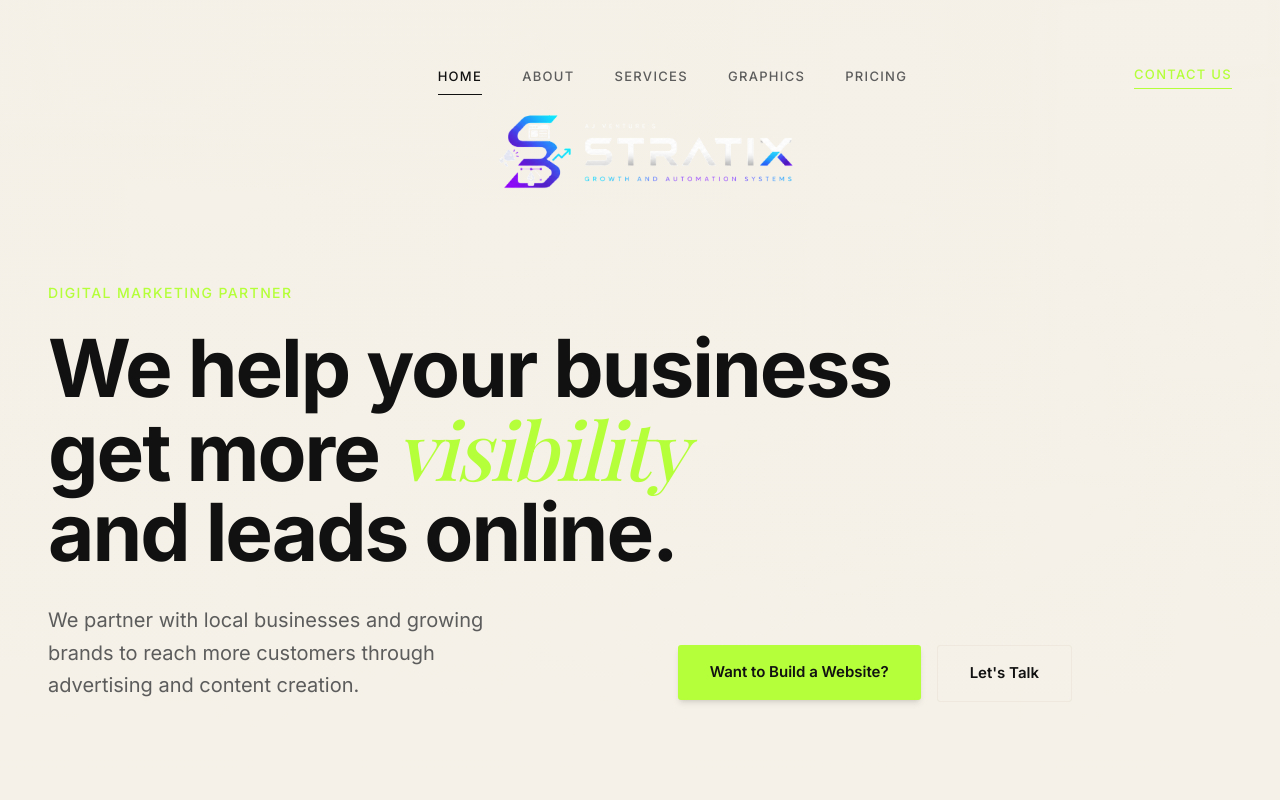
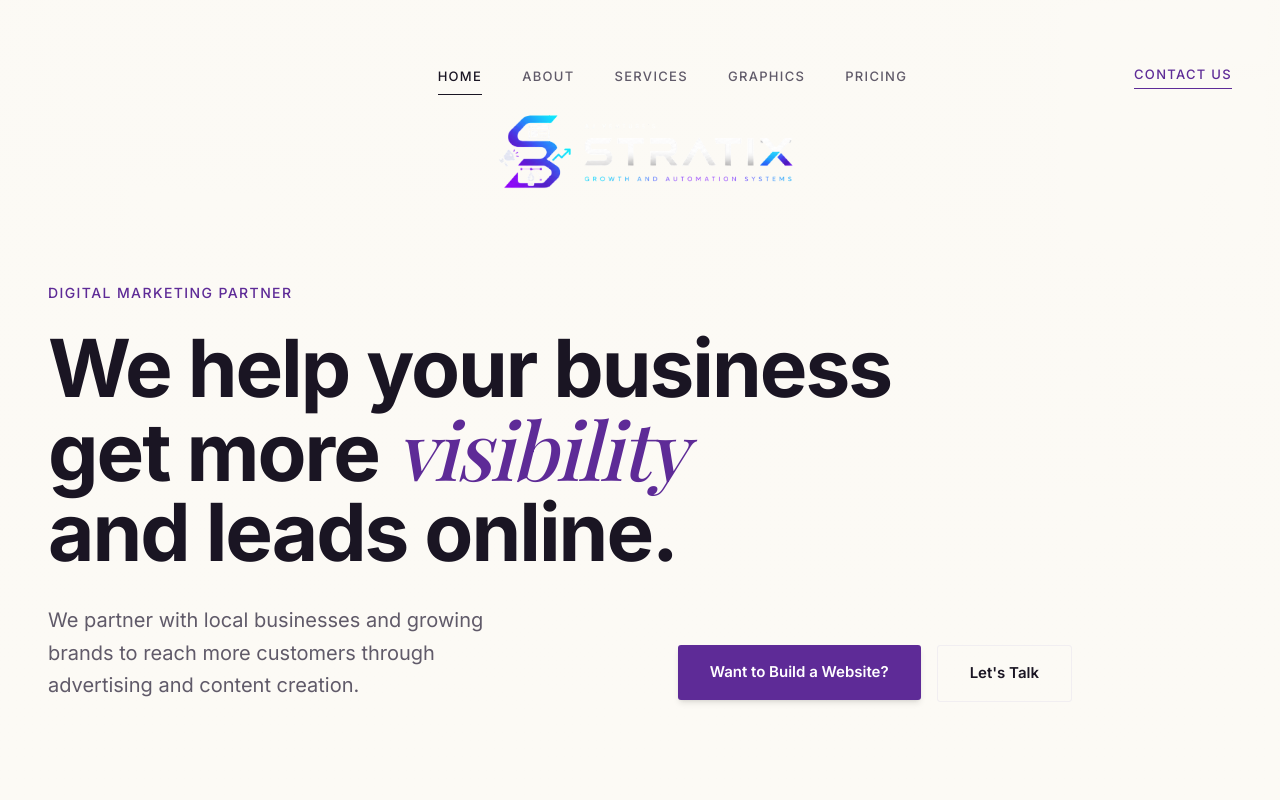
Before and after one commit to rajghorpade28/stratix, a Next.js app: page / in a window 1280 px wide. Shown: the top 800 px of the page. Built offline with nearby package versions, Linux system fonts and the light colour scheme; a web font is replaced by a local one.

Commit message:
style: refine theme to premium purple brand experience

```diff
--- a/src/app/globals.css
+++ b/src/app/globals.css
@@ -34,41 +34,43 @@
 }
 
 :root {
-  /* Premium Light Theme / Editorial Aesthetic */
+  /* Premium Purple-Themed Brand Experience */
 
-  /* Background: #F5F1E8 */
-  --background: #F5F1E8;
-  /* Foreground: #111111 */
-  --foreground: #111111;
+  /* Primary Background: Warm Ivory / Soft Cream */
+  --background: #FCFAF5;
+  /* Foreground: Very Dark Charcoal */
+  --foreground: #1A1523;
 
-  /* Cards: #FFFFFF */
+  /* Cards: White */
   --card: #FFFFFF;
-  --card-foreground: #111111;
+  --card-foreground: #1A1523;
 
   --popover: #FFFFFF;
-  --popover-foreground: #111111;
+  --popover-foreground: #1A1523;
 
-  /* Primary: Neon Lime #B4FF39 */
-  --primary: #B4FF39;
-  --primary-foreground: #111111;
+  /* Primary: Deep Royal Purple */
+  --primary: #5E2B97;
+  --primary-hover: #7645B8;
+  /* White text on deep purple buttons */
+  --primary-foreground: #FFFFFF;
 
   /* Secondary Buttons: White background */
   --secondary: #FFFFFF;
-  --secondary-foreground: #111111;
+  --secondary-foreground: #1A1523;
 
-  /* Muted / Secondary Background: #F9F7F2 */
-  --muted: #F9F7F2;
-  /* Muted Foreground / Secondary Text: #5C5C5C */
-  --muted-foreground: #5C5C5C;
+  /* Muted / Secondary Sections: Soft Lavender Tint */
+  --muted: #F4F0F8;
+  /* Muted Foreground / Secondary Text: Muted Dark Grey */
+  --muted-foreground: #605A69;
 
-  /* Accent: Neon Lime #B4FF39 */
-  --accent: #B4FF39;
-  --accent-foreground: #111111;
+  /* Accent: Deep Royal Purple */
+  --accent: #5E2B97;
+  --accent-foreground: #FFFFFF;
 
-  /* Borders: #E7E0D3 */
-  --border: #E7E0D3;
-  --input: #E7E0D3;
-  --ring: #B4FF39;
+  /* Borders: Soft Lavender/Cream Tint */
+  --border: #E6E1ED;
+  --input: #E6E1ED;
+  --ring: #5E2B97;
 
   /* Subtle rounded corners */
   --radius: 0.25rem;
--- a/src/components/sections/FAQSection.tsx
+++ b/src/components/sections/FAQSection.tsx
@@ -33,7 +33,7 @@ const faqs = [
 
 export function FAQSection() {
   return (
-    <section className="py-20 md:py-28 bg-background relative border-t border-border/40">
+    <section className="py-20 md:py-28 bg-muted relative border-t border-border/40">
       <div className="container mx-auto px-6 md:px-12">
 
         <div className="grid grid-cols-1 lg:grid-cols-12 gap-10 lg:gap-12 max-w-7xl mx-auto">
--- a/src/components/sections/WhatWeDo.tsx
+++ b/src/components/sections/WhatWeDo.tsx
@@ -5,7 +5,7 @@ import Image from "next/image";
 
 export function WhatWeDo() {
   return (
-    <section className="py-20 md:py-28 bg-background relative border-t border-border/40">
+    <section className="py-20 md:py-28 bg-muted relative border-t border-border/40">
       <div className="container mx-auto px-6 md:px-12 max-w-7xl">
         <div className="flex flex-col lg:flex-row justify-between items-start gap-10 lg:gap-24">
 
--- a/src/components/ui/button.tsx
+++ b/src/components/ui/button.tsx
@@ -9,7 +9,7 @@ const buttonVariants = cva(
   {
     variants: {
       variant: {
-        default: "bg-primary text-primary-foreground hover:bg-primary/90",
+        default: "bg-primary text-primary-foreground hover:bg-[var(--primary-hover)]",
         destructive:
           "bg-destructive text-destructive-foreground hover:bg-destructive/90",
         outline:
```
